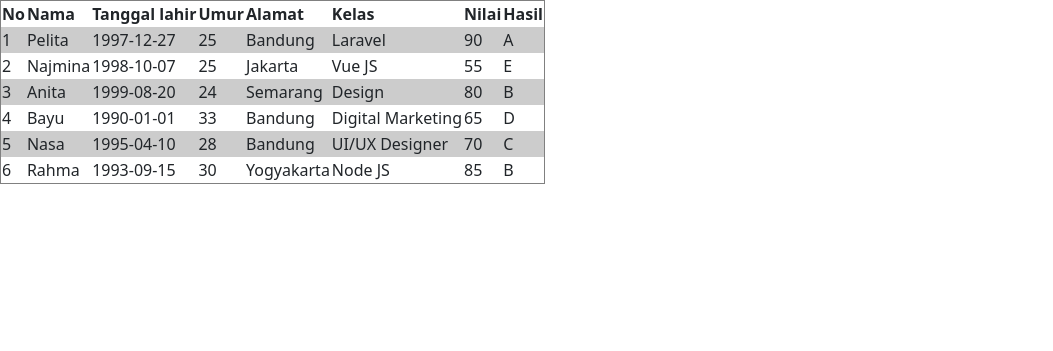
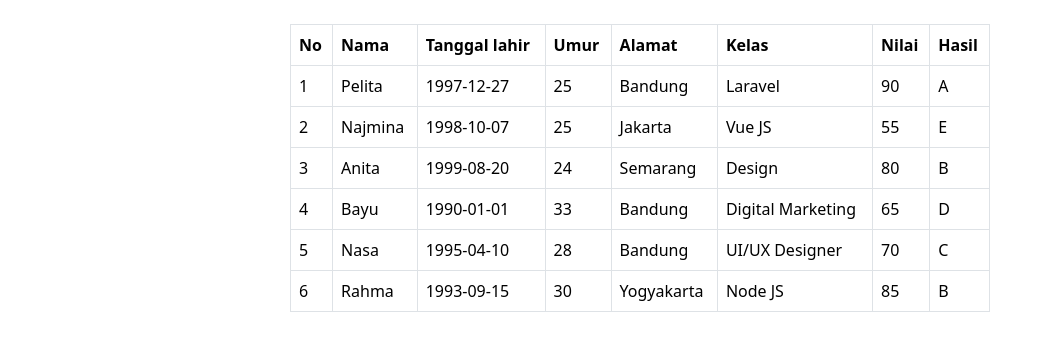
Before and after one commit to nurabella/tugas_php, a PHP site: page /sesi28.php in a window 1280 px wide. Shown: the part 56-407 px from the top of the page, without its empty margins (0-1053 px from the left). Run offline with PHP 8.4, Linux system fonts and the light colour scheme.

Commit message:
add sesi 28 new

```diff
--- a/sesi28.php
+++ b/sesi28.php
@@ -5,13 +5,18 @@
     <link href="https://cdn.jsdelivr.net/npm/bootstrap@5.3.2/dist/css/bootstrap.min.css" rel="stylesheet" integrity="sha384-T3c6CoIi6uLrA9TneNEoa7RxnatzjcDSCmG1MXxSR1GAsXEV/Dwwykc2MPK8M2HN" crossorigin="anonymous">
 
 </head>
+<style>
+
+</style>
+
 <body>
     <nav class="navbar bg-warning">
-    <div class="container-fluid">
-        <a class="navbar-brand" href="#">Daftar Nilai</a>
-    </div>
+        <div class="container-fluid">
+            <a class="navbar-brand" href="#">Daftar Nilai</a>
+        </div>
     </nav>
-		<table border="1">
+    <br>
+    <table class="table table-bordered" cellspacing="0" align="center" style="width: 700px;">
 			<tr>
 				<th>No</th>
 				<th>Nama</th>
@@ -94,7 +99,6 @@
             ?>
 
 		</table>
-
 <script src="https://cdn.jsdelivr.net/npm/bootstrap@5.3.2/dist/js/bootstrap.bundle.min.js" integrity="sha384-C6RzsynM9kWDrMNeT87bh95OGNyZPhcTNXj1NW7RuBCsyN/o0jlpcV8Qyq46cDfL" crossorigin="anonymous"></script>
 </body>
 </html>
```
